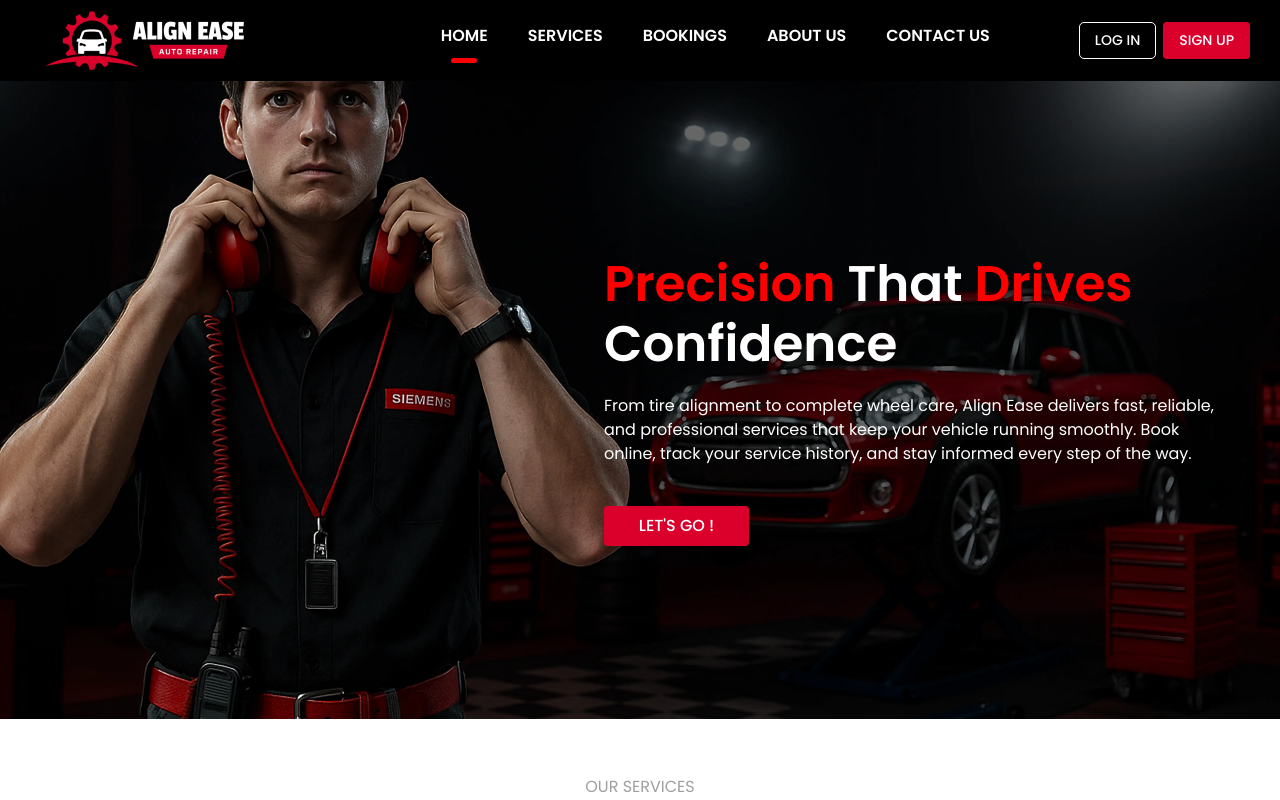
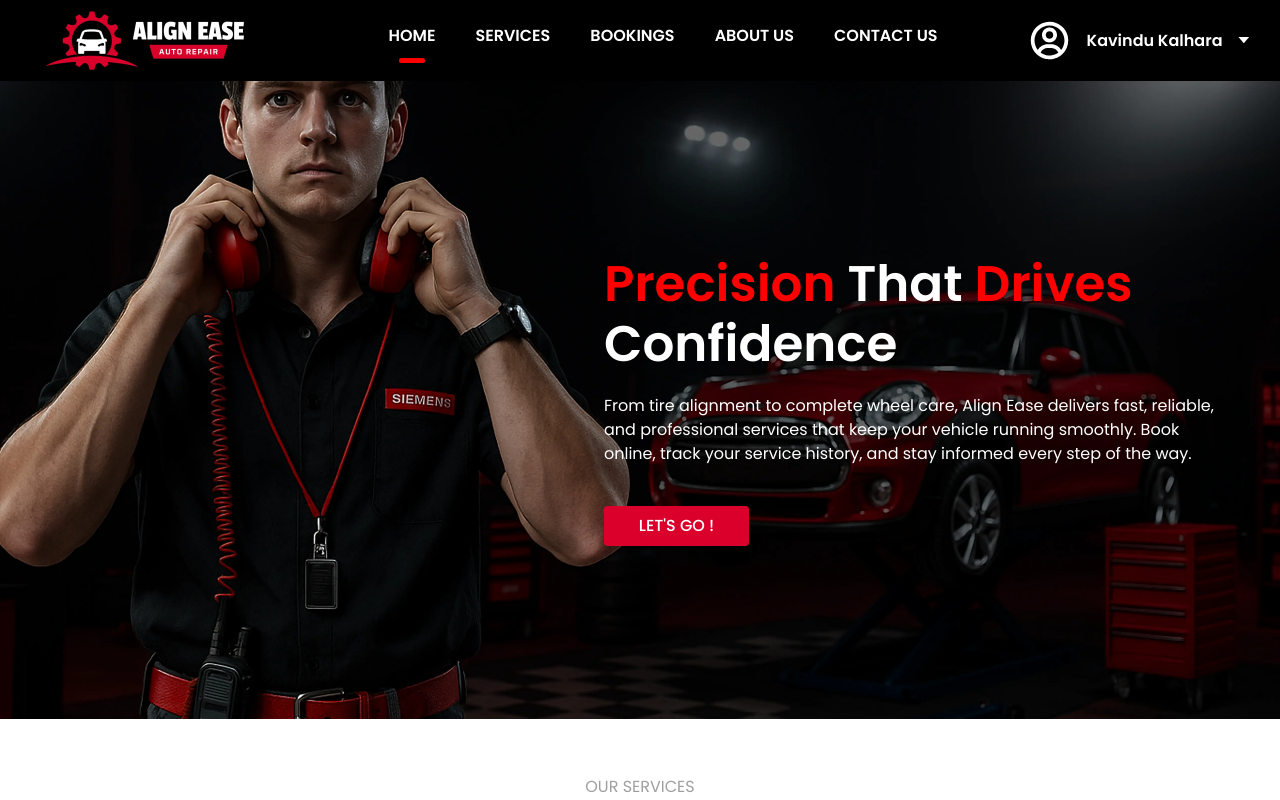
Before and after one commit to Miyuru-Shalitha/intern-task-ui, a React (Vite) app: page / in a window 1280 px wide. Shown: the top 800 px of the page. Built offline with nearby package versions, Linux system fonts and the light colour scheme.

Commit message:
Add profile to navbar.

```diff
--- a/src/components/common/Navbar.tsx
+++ b/src/components/common/Navbar.tsx
@@ -1,13 +1,15 @@
 import { useContext, useEffect, useState } from "react";
 import { Link, useNavigate } from "react-router-dom";
-
-import { Box, Button, Drawer, IconButton, List, ListItem, ListItemButton, ListItemText, Stack } from "@mui/material";
+import { Box, Button, Drawer, IconButton, List, ListItem, ListItemButton, ListItemText, Stack, Typography } from "@mui/material";
 import MenuIcon from '@mui/icons-material/Menu';
 import NavListItem from "./NavListItem";
 import { Breakpoint, WindowContext } from "../../context/WindowContext";
 
 import Logo from "../../assets/webps/common/logo.webp";
 import { CustomThemeContext } from "../../context/CustomThemeContext";
+
+import userProfileAvatar from "../../assets/svgs/common/user_profile_avatar.svg";
+import dropdownIcon from "../../assets/svgs/common/dropdown.svg";
 
 interface INavItem {
   title: string;
@@ -43,6 +45,7 @@ export default function Navbar() {
   const windowContext = useContext(WindowContext);
   const customThemecontext = useContext(CustomThemeContext);
   const [isDrawerOpen, setIsDrawerOpen] = useState(false);
+  const [isSignedIn, setIsSignedIn] = useState(true);
 
   // NOTE(Miyuru): Set the nav item index when the route is loaded.
   useEffect(() => {
@@ -255,6 +258,33 @@ export default function Navbar() {
               )}
             </Stack>
 
+            {isSignedIn ?
+              // TODO(Miyuru): Make this a drop down menu.
+              <Stack
+                direction="row"
+                alignItems="center"
+                gap={15 / 8}
+              >
+                <img
+                  src={userProfileAvatar}
+                  width={45}
+                  height={45}
+                />
+
+                <Typography
+                  color={customThemecontext!.colors.white}
+                  fontWeight={600}
+                >
+                  Kavindu Kalhara
+                </Typography>
+
+                <img
+                  src={dropdownIcon}
+                  width={12.5}
+                  height={6.25}
+                />
+              </Stack>
+              :
               <Stack direction="row" gap={7 / 8}>
                 <Button
                   size={getButtonSize(windowContext!.windowProps.width)}
@@ -284,6 +314,8 @@ export default function Navbar() {
                   Sign Up
                 </Button>
               </Stack>
+
+            }
           </Stack>
           :
           <IconButton onClick={() => setIsDrawerOpen(true)}>
```
Also changed, not shown: src/assets/svgs/common/dropdown.svg (added), src/assets/svgs/common/user_profile_avatar.svg (added). Lines whose indentation alone changed are shown as unchanged.
